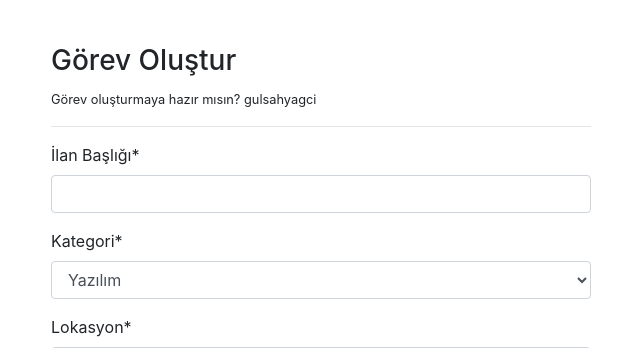
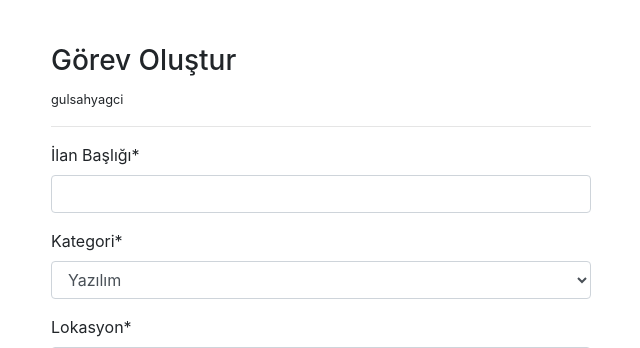
Before and after one commit to GulsahYagci34/freelancejob, a Django app: page /mission/createMission/ in a window 1280 px wide. Shown: the part 56-404 px from the top of the page, without its empty margins (319-959 px from the left). Run offline with Django 3.2, Linux system fonts and the light colour scheme; the first user in the database is signed in; data comes from the database, SQL or seed files in the repository; some libraries are stand-ins or nearby versions.

Commit message:
Update createmission.html
edit

```diff
--- a/freelancejobs/templates/createmission.html
+++ b/freelancejobs/templates/createmission.html
@@ -6,7 +6,7 @@
 <div class="row">
     <div class="col-md-6 offset-md-3">
         <h3>Görev Oluştur</h3>
-        <small>Görev oluşturmaya hazır mısın?  {{request.user.username}}</small>
+        <small> {{request.user.username}}</small>
         <hr>
         <form method = "post">
             {% csrf_token %}
```
